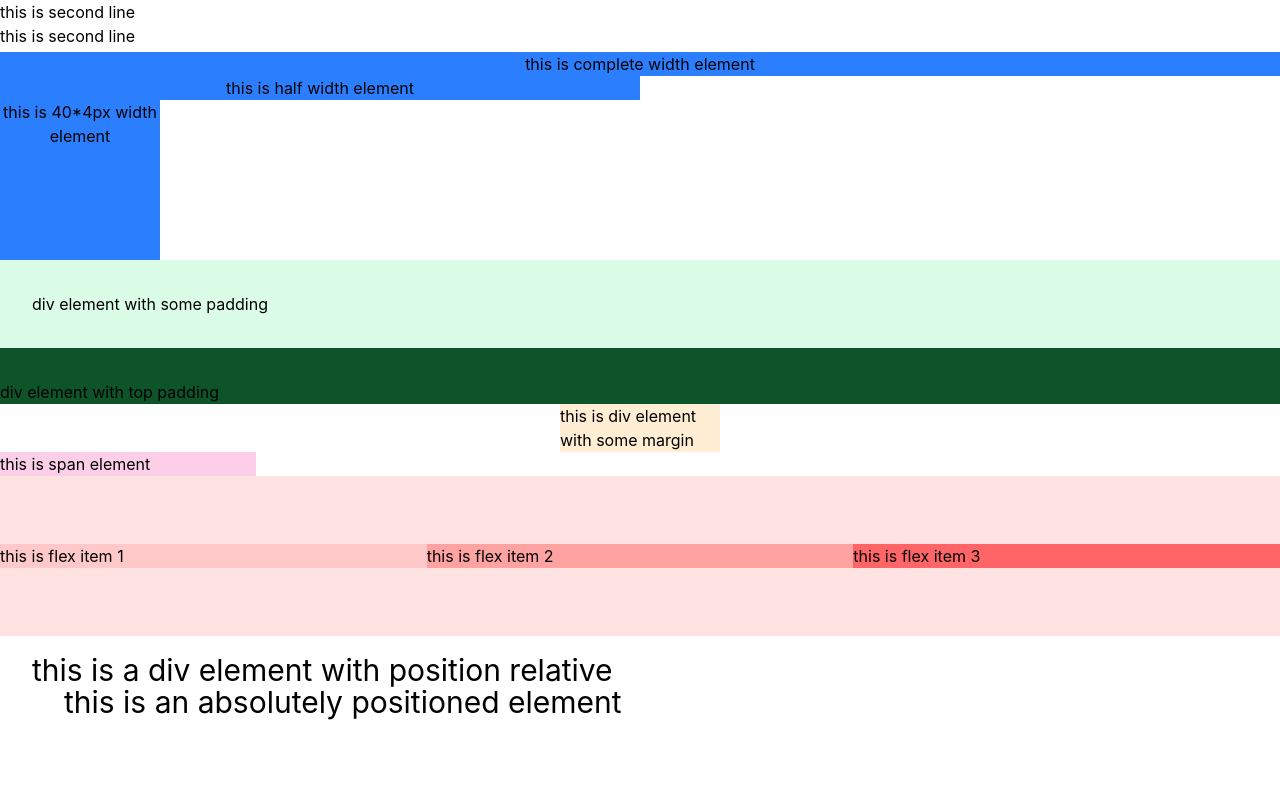
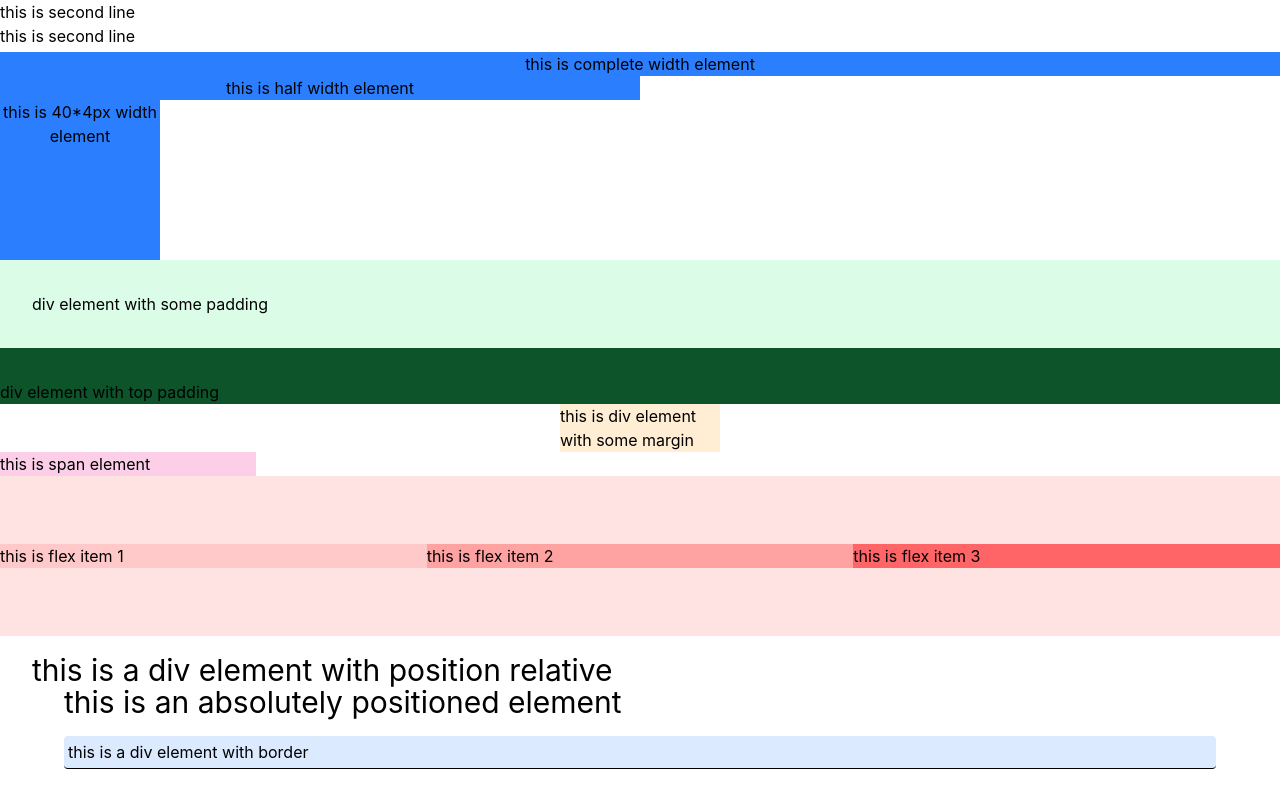
Before and after one commit to rajatDevX/sectionE, a website: page tailwind1/src/index.html in a window 1280 px wide. Shown: the part 124-932 px from the top of the page. Before the commit the page ends 844 px from the top, so only its background shows below. Drawn offline with Linux system fonts and the light colour scheme.

Commit message:
2 sep second commit

```diff
--- a/tailwind1/src/index.html
+++ b/tailwind1/src/index.html
@@ -31,6 +31,7 @@
     <div class="relative top-4 left-8 text-3xl">this is a div element with position relative
         <div class="absolute top-8 left-8">this is an absolutely positioned element</div>
     </div>
+    <div class=" m-16 p-1 border-b block rounded bg-blue-100">this is a div element with border</div>
   </body>
 </html>
 
```
Also changed, not shown: tailwind1/dist/output.css.
